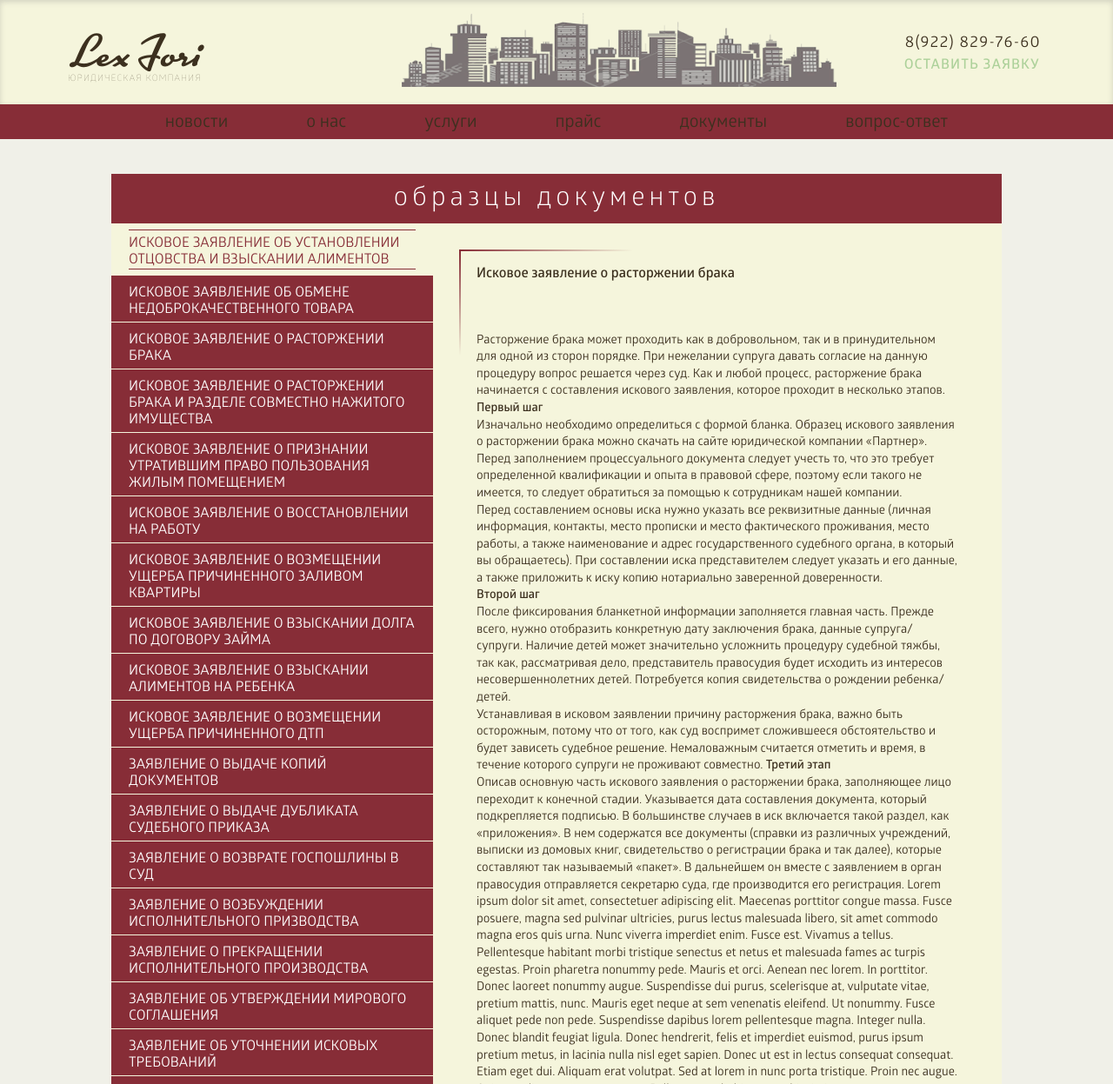
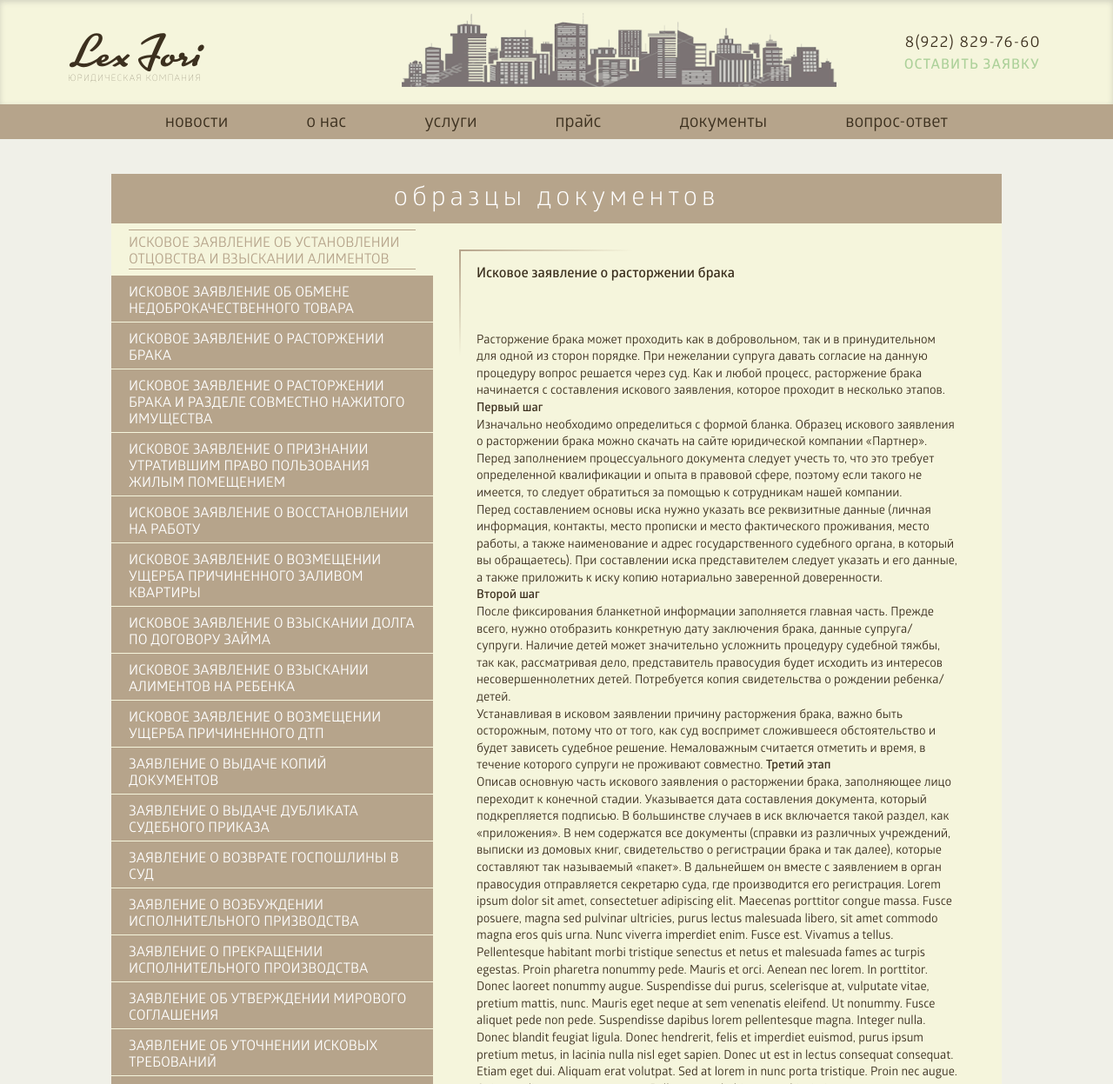
Before and after one commit to Mutanoball/Lex, a PHP site: page /docs.php?i=1 in a window 1280 px wide. Shown: the top 1247 px of the page at 87% size. Run offline with PHP 8.4, Linux system fonts and the light colour scheme; data that the repository does not hold is empty; some libraries are stand-ins or nearby versions.

Commit message:
1st commit

```diff
--- a/docs.php
+++ b/docs.php
@@ -57,7 +57,7 @@
                     <a href="docs.php" class="button">
                         документы
                     </a>
-                    <a href="index.php" class="button">
+                    <a href="faq.php" class="button">
                         вопрос-ответ
                     </a>
                 </div>
--- a/index.php
+++ b/index.php
@@ -51,7 +51,7 @@
                     <a href="docs.php" class="button">
                         документы
                     </a>
-                    <a href="index.php" class="button">
+                    <a href="faq.php" class="button">
                         вопрос-ответ
                     </a>
                 </div>
--- a/main.css
+++ b/main.css
@@ -66,7 +66,6 @@ a:hover{
 	font: 52px Kinescope;
 	font-weight: 500;
 	padding-bottom: 0;
-
 }
 .yk{
 	margin-top: -7px;
@@ -108,7 +107,7 @@ a:hover{
 .menu{
 	width: 100%;
 	min-width: calc(30% + 740px);
-	background-color: #872d37;
+	background-color: #b6a48b;
 	height: 40px;
 }
 
@@ -143,7 +142,7 @@ a:hover{
 	height: 45px;
 	font-size: 30px;
 	text-align: center;
-	background-color: #872d37;
+	background-color: #b6a48b;
 	color: white;
 	letter-spacing: 5px;
 	padding-top: 12px;
@@ -178,7 +177,7 @@ a:hover{
 #map{
 	width: 75%;
 	height: 500px;
-	border: 2px solid #872d37;
+	border: 2px solid #b6a48b;
 
 }
 
@@ -254,7 +253,7 @@ a:hover{
 .services-item{
 	width: 430px;
 	border-top: 1px solid #f5f5dc;
-	background-color: #872d37;
+	background-color: #b6a48b;
 	white-space: normal;
 }
 .in-item{
@@ -271,20 +270,20 @@ a:hover{
 	width:410px;
 	white-space: normal;
 	background-color: #f5f5dc;
-	color: #872d37;
+	color: #b6a48b;
 }
 .in-item-active{
 	margin-left: 20px;
 	margin-top: 7px;
 	height: 20px;
-	border-top:1px solid #872d37;
-	border-bottom: 1px solid #872d37;
+	border-top:1px solid #b6a48b;
+	border-bottom: 1px solid #b6a48b;
 	text-transform: uppercase;
 	padding-top: 6px;
 		height: auto;
 	margin-bottom: 6px;
 	width: 410px;
-	color: #872d37;
+	color: #b6a48b;
 
 }
 .services{
@@ -311,7 +310,7 @@ a:hover{
 	top: -20px;
 	left: -20px;
 	height: 2px;
-	background-image: -webkit-linear-gradient(left, #872d37, rgba(255,255,255,0));
+	background-image: -webkit-linear-gradient(left, #b6a48b, rgba(255,255,255,0));
 	width: 200px;
 }
 .m2{
@@ -319,13 +318,13 @@ a:hover{
 	left: -20px;
 	width: 2px;
 	height: 120px;
-	background-image: -webkit-linear-gradient(top, #872d37, rgba(255,255,255,0));
+	background-image: -webkit-linear-gradient(top, #b6a48b, rgba(255,255,255,0));
 }
 .m3 {
 	top: 20px;
 	left: -20px;
 	height: 2px;
-	background-image: -webkit-linear-gradient(left, #872d37, rgba(255,255,255,0));
+	background-image: -webkit-linear-gradient(left, #b6a48b, rgba(255,255,255,0));
 	width: 200px;
 }
 .m4 {
@@ -333,7 +332,7 @@ a:hover{
 	left: -20px;
 	width: 2px;
 	height: 120px;
-	background-image: -webkit-linear-gradient(bottom, #872d37, rgba(255,255,255,0));
+	background-image: -webkit-linear-gradient(bottom, #b6a48b, rgba(255,255,255,0));
 }
 .consist{
 	position: relative;
@@ -357,7 +356,7 @@ a:hover{
 .docs-item{
 	width: 370px;
 	border-top: 1px solid #f5f5dc;
-	background-color: #872d37;
+	background-color: #b6a48b;
 	white-space: normal;
 
 }
@@ -376,11 +375,26 @@ a:hover{
 	width:370px;
 	white-space: normal;
 	background-color: #f5f5dc;
-	color: #872d37;
+	color: #b6a48b;
 }
 .docs-item-active >.in-item-active{
 	height: auto;
 	margin-bottom: 6px;
 	width: 330px;
-	color: #872d37;
+	color: #b6a48b;
 }
+/*ФОРМА*/
+.qform{
+	margin: 50px 0 0 50px;
+	width:22%;
+}
+.mini{
+	height:25px;
+	font-size: 16px;
+	padding-top: 4px;
+	letter-spacing: 1px;
+	padding-bottom: 0;
+}
+#name{
+	width:calc(100% - 4px);
+}
--- a/price.php
+++ b/price.php
@@ -49,7 +49,7 @@
                     <a href="docs.php" class="button">
                         документы
                     </a>
-                    <a href="index.php" class="button">
+                    <a href="faq.php" class="button">
                         вопрос-ответ
                     </a>
                 </div>
--- a/services.php
+++ b/services.php
@@ -56,7 +56,7 @@
                     <a href="docs.php" class="button">
                         документы
                     </a>
-                    <a href="index.php" class="button">
+                    <a href="faq.php" class="button">
                         вопрос-ответ
                     </a>
                 </div>
```
